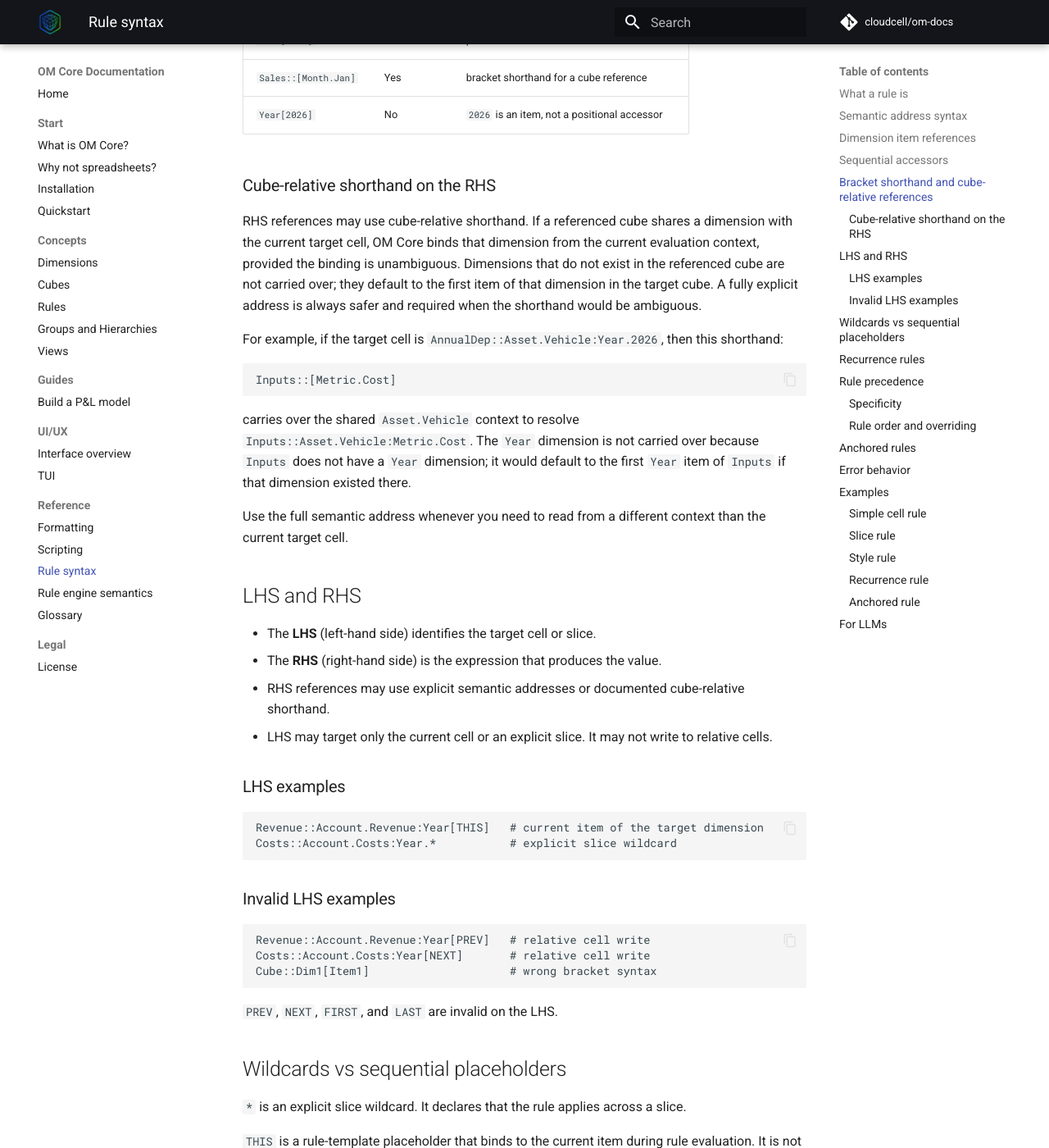
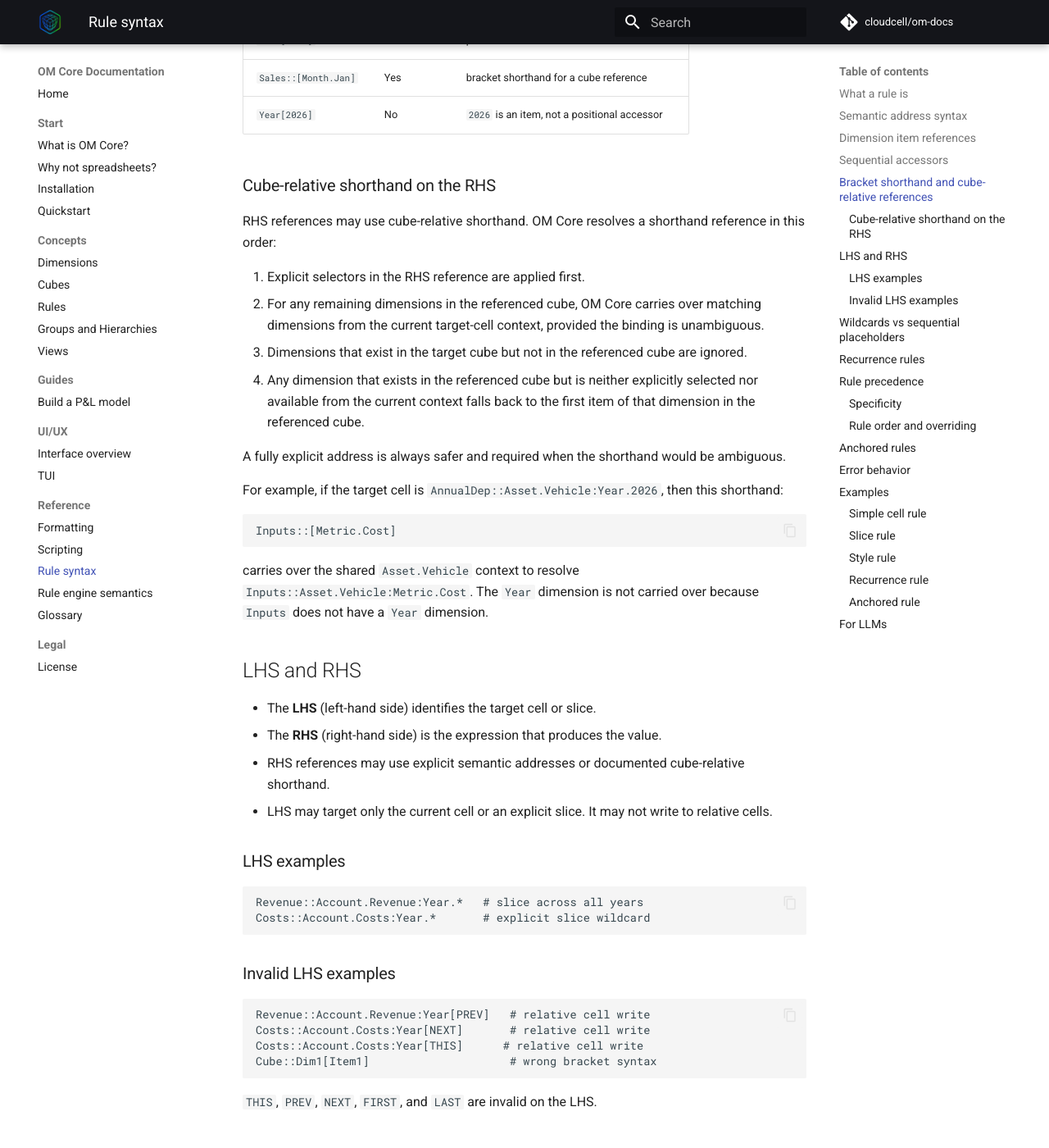
Before and after one commit to cloudcell/om-docs, an MkDocs documentation site: the page built from docs/reference/rule-syntax.md, in a window 1280 px wide and 1400 px high, scrolled down 2524 px. Shown: the whole window at 82% size. Built offline with MkDocs 1.6.1 and Material for MkDocs 9.7.7, drawn with Linux system fonts in a browser that asks for light colours; comment, search, counter and statistics services are not loaded; some of the changed text lies outside the part shown.

Commit message:
docs: clarify cube-relative shorthand resolution order, remove THIS from LHS examples, and update anchored rule documentation

````diff
--- a/docs/reference/rule-syntax.md
+++ b/docs/reference/rule-syntax.md
@@ -96,7 +96,14 @@ This is **not** the same as `Year[2026]`. Bracket shorthand applies to a full cu
 
 ### Cube-relative shorthand on the RHS
 
-RHS references may use cube-relative shorthand. If a referenced cube shares a dimension with the current target cell, OM Core binds that dimension from the current evaluation context, provided the binding is unambiguous. Dimensions that do not exist in the referenced cube are not carried over; they default to the first item of that dimension in the target cube. A fully explicit address is always safer and required when the shorthand would be ambiguous.
+RHS references may use cube-relative shorthand. OM Core resolves a shorthand reference in this order:
+
+1. Explicit selectors in the RHS reference are applied first.
+2. For any remaining dimensions in the referenced cube, OM Core carries over matching dimensions from the current target-cell context, provided the binding is unambiguous.
+3. Dimensions that exist in the target cube but not in the referenced cube are ignored.
+4. Any dimension that exists in the referenced cube but is neither explicitly selected nor available from the current context falls back to the first item of that dimension in the referenced cube.
+
+A fully explicit address is always safer and required when the shorthand would be ambiguous.
 
 For example, if the target cell is `AnnualDep::Asset.Vehicle:Year.2026`, then this shorthand:
 
@@ -104,9 +111,7 @@ For example, if the target cell is `AnnualDep::Asset.Vehicle:Year.2026`, then th
 Inputs::[Metric.Cost]
 ```
 
-carries over the shared `Asset.Vehicle` context to resolve `Inputs::Asset.Vehicle:Metric.Cost`. The `Year` dimension is not carried over because `Inputs` does not have a `Year` dimension; it would default to the first `Year` item of `Inputs` if that dimension existed there.
-
-Use the full semantic address whenever you need to read from a different context than the current target cell.
+carries over the shared `Asset.Vehicle` context to resolve `Inputs::Asset.Vehicle:Metric.Cost`. The `Year` dimension is not carried over because `Inputs` does not have a `Year` dimension.
 
 ## LHS and RHS
 
@@ -118,8 +123,8 @@ Use the full semantic address whenever you need to read from a different context
 ### LHS examples
 
 ```text
-Revenue::Account.Revenue:Year[THIS]   # current item of the target dimension
-Costs::Account.Costs:Year.*           # explicit slice wildcard
+Revenue::Account.Revenue:Year.*   # slice across all years
+Costs::Account.Costs:Year.*       # explicit slice wildcard
 ```
 
 ### Invalid LHS examples
@@ -127,18 +132,17 @@ Costs::Account.Costs:Year.*           # explicit slice wildcard
 ```text
 Revenue::Account.Revenue:Year[PREV]   # relative cell write
 Costs::Account.Costs:Year[NEXT]       # relative cell write
+Costs::Account.Costs:Year[THIS]      # relative cell write
 Cube::Dim1[Item1]                     # wrong bracket syntax
 ```
 
-`PREV`, `NEXT`, `FIRST`, and `LAST` are invalid on the LHS.
+`THIS`, `PREV`, `NEXT`, `FIRST`, and `LAST` are invalid on the LHS.
 
 ## Wildcards vs sequential placeholders
 
 `*` is an explicit slice wildcard. It declares that the rule applies across a slice.
 
-`THIS` is a rule-template placeholder that binds to the current item during rule evaluation. It is not a wildcard.
-
-For example, `Revenue::Account.Revenue:Year[THIS]` on the LHS means the rule applies to the current item of the target dimension.
+`THIS` is a rule-template placeholder that binds to the current item during rule evaluation. It is not a wildcard. It is valid only on the RHS, where it reads the current item of the referenced dimension in the rule's evaluation context. Do not use `THIS` on the LHS.
 
 ## Recurrence rules
 
@@ -197,12 +201,14 @@ This behavior lets you define a general rule first and then add targeted overrid
 
 An **anchored rule** targets exactly one cell. The user opts in by prefixing the rule target with `$`.
 
+If `Sales` has dimensions `(Year, Region, Scenario)`, then:
+
 ```text
-rule $Sales::Year.2024:Region.North = 1100   # anchored: one cell
-rule  Sales::Year.2024:Region.North = 1100   # standard: slice (wildcarded)
+rule $Sales::Year.2024:Region.North = 1100   # anchored: one cell (Scenario defaults to its first item)
+rule  Sales::Year.2024:Region.North = 1100   # standard: slice across all Scenario items
 ```
 
-The `$` prefix is the only anchored shorthand available in standalone scripts. The bracket form `$[...]` is **not** accepted as a rule target; it is only valid in contextual input such as the grid or rule panel, where the active cube, channel, and view are already known. In scripts, prefer the full form:
+The `$` prefix is the only anchored shorthand available in standalone scripts. The bracket form `$[...]` is **not** accepted as a rule target; it is only valid in contextual input such as the grid or rule panel, where the active cube, channel, and view are already known. In scripts, prefer the explicit form:
 
 ```text
 rule Cube::Dim.Item:Dim.Item = expression
@@ -216,7 +222,7 @@ Syntax:
 Semantics:
 
 - **Anchored rule (`$`)**: Unspecified dimensions use their default items. The rule applies to exactly one address.
-- **Standard rule (no `$`)**: Unspecified dimensions use wildcards. The rule applies to a slice.
+- **Standard rule (no `$`)**: Unspecified dimensions use wildcards. The rule applies to a slice only when the cube has dimensions that are not specified in the target.
 
 Example with a 3D cube `(Year, Region, Scenario)`:
 
@@ -225,7 +231,7 @@ Example with a 3D cube `(Year, Region, Scenario)`:
 | `$Sales::Year.2024:Region.North:Scenario.Actual` | Yes | `Actual` | One cell: `(2024, North, Actual)` |
 | `Sales::Year.2024:Region.North` | No | wildcard | Slice: `(2024, North, *)` |
 
-In scripts, use `$` only as a prefix on a full canonical address. In the grid or rule panel, the contextual `$[...]` form may be used to bind a rule to one specific cell.
+In scripts, use `$` only as a prefix on an explicit cube-qualified address. In the grid or rule panel, the contextual `$[...]` form may be used to bind a rule to one specific cell.
 
 ## Error behavior
 
@@ -279,7 +285,7 @@ When generating rule syntax:
 - Use `[THIS]` for the current item, `[PREV]` / `[NEXT]` for recurrence on the RHS only.
 - Use `*` for slice wildcards on the LHS.
 - Use cube-relative shorthand (`Cube::[Dim.Item]`) only when the context binding is unambiguous.
-- Use `$` only as a prefix on a full canonical address in scripts. Avoid the `$[...]` bracket form in standalone `.openm` files.
+- Use `$` only as a prefix on an explicit cube-qualified address in scripts. Avoid the `$[...]` bracket form in standalone `.openm` files.
 - Avoid `PREV` / `NEXT` / `FIRST` / `LAST` on the LHS.
 - Avoid mixing `PREV` and `NEXT` in the same rule.
 - Reference cells by stable semantic address, not grid coordinates.
````
Also changed, not shown: docs/reference/scripting.md (+14 -7 lines), docs/start/quickstart.md (+1 -1 lines).
